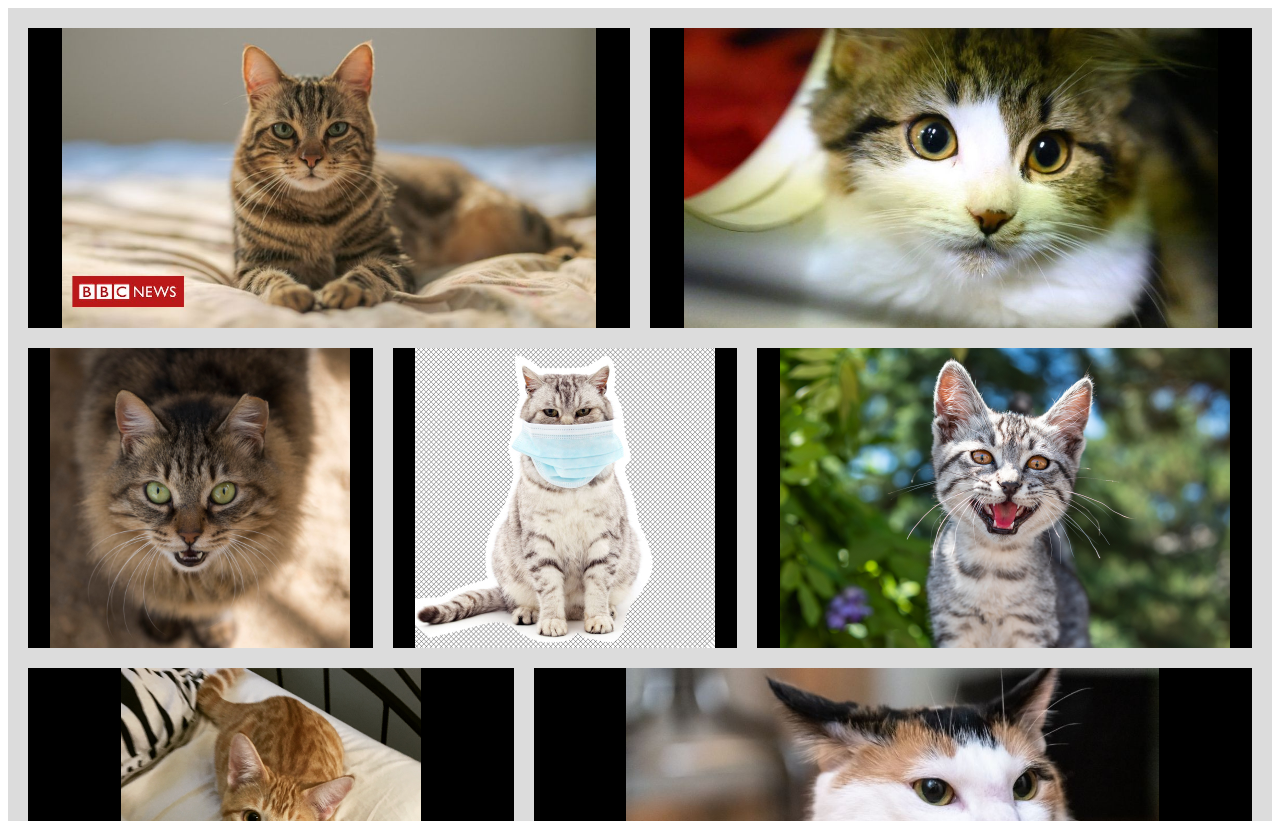
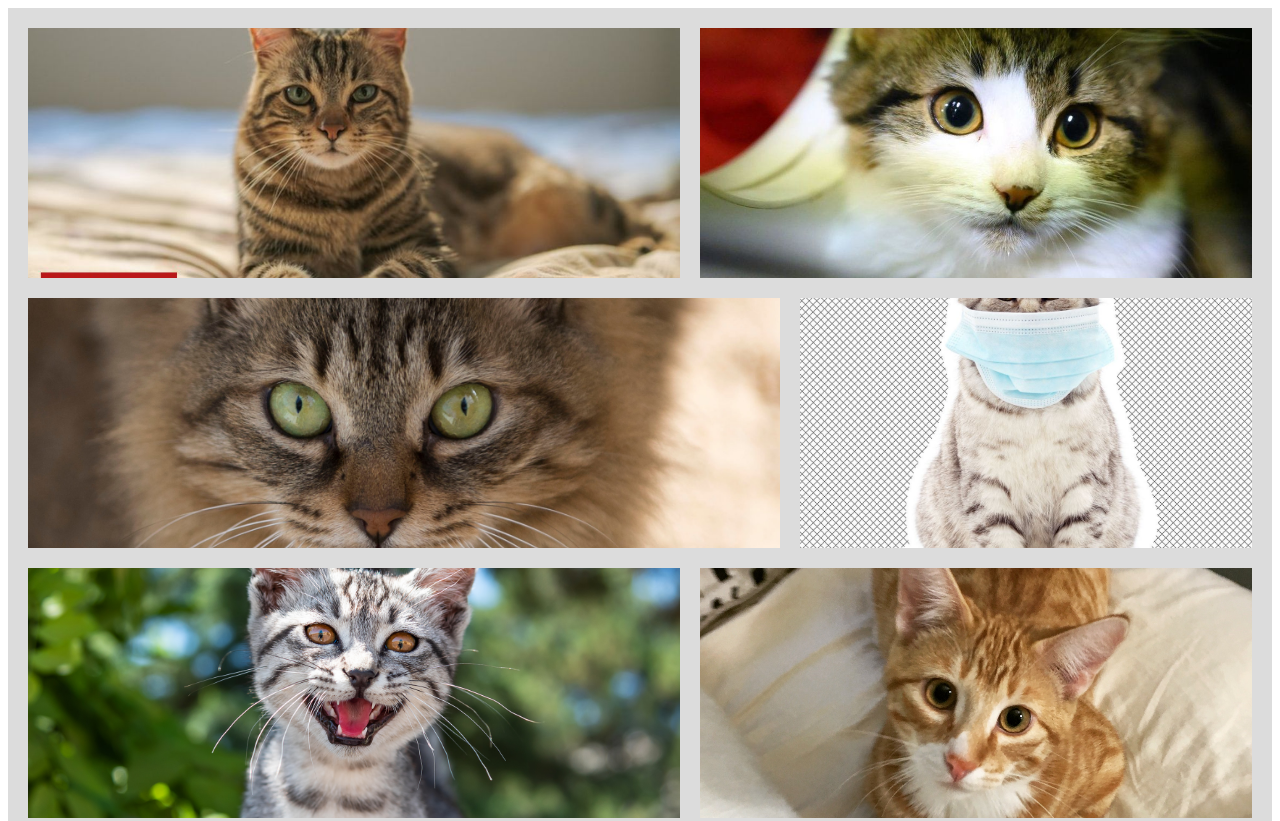
Before and after one commit to xydoy92/lesson_10_30_cats, a plain HTML site: page index.html in a window 1280 px wide. Shown: the top 821 px of the page. Drawn offline with Linux system fonts and the light colour scheme.

Commit message:
feat: cats are ready

```diff
--- a/css/style.scss
+++ b/css/style.scss
@@ -7,16 +7,31 @@
 }
 
 .box {
-    flex: 1 1 auto;
-    display: flex;
-    justify-content: center;
+    flex: 1 0 300px;
+    height: 250px;
     margin: 10px;
-    background: #000;
+    overflow: hidden;
 }
 
 img {
-    height: 300px;
+    width: 100%;
+    height: 100%;
     object-fit: cover;
-    object-position: center;
-    image-rendering: smooth;
+    transition: transform 0.7s ease;
 }
+
+.box:nth-child(4n+1) {
+    flex-basis: 500px;
+}
+
+.box:nth-child(4n+2) {
+    flex-basis: 400px;
+}
+
+.box:nth-child(4n+3) {
+    flex-basis: 600px;
+}
+
+.box:hover img {
+    transform: scale(1.5) rotate(-10deg);
+}
```
Also changed, not shown: css/style.css, 1 other file.
